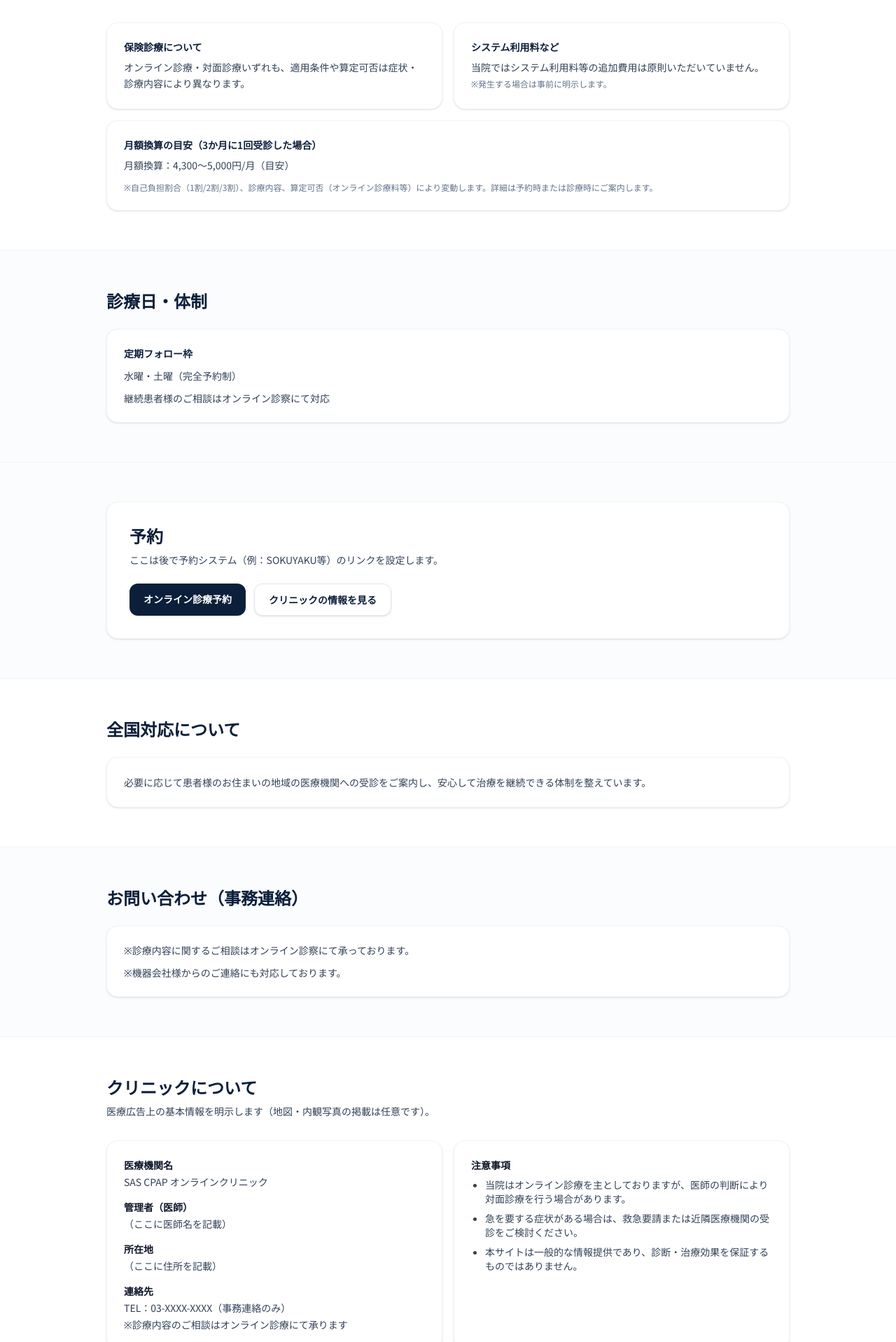
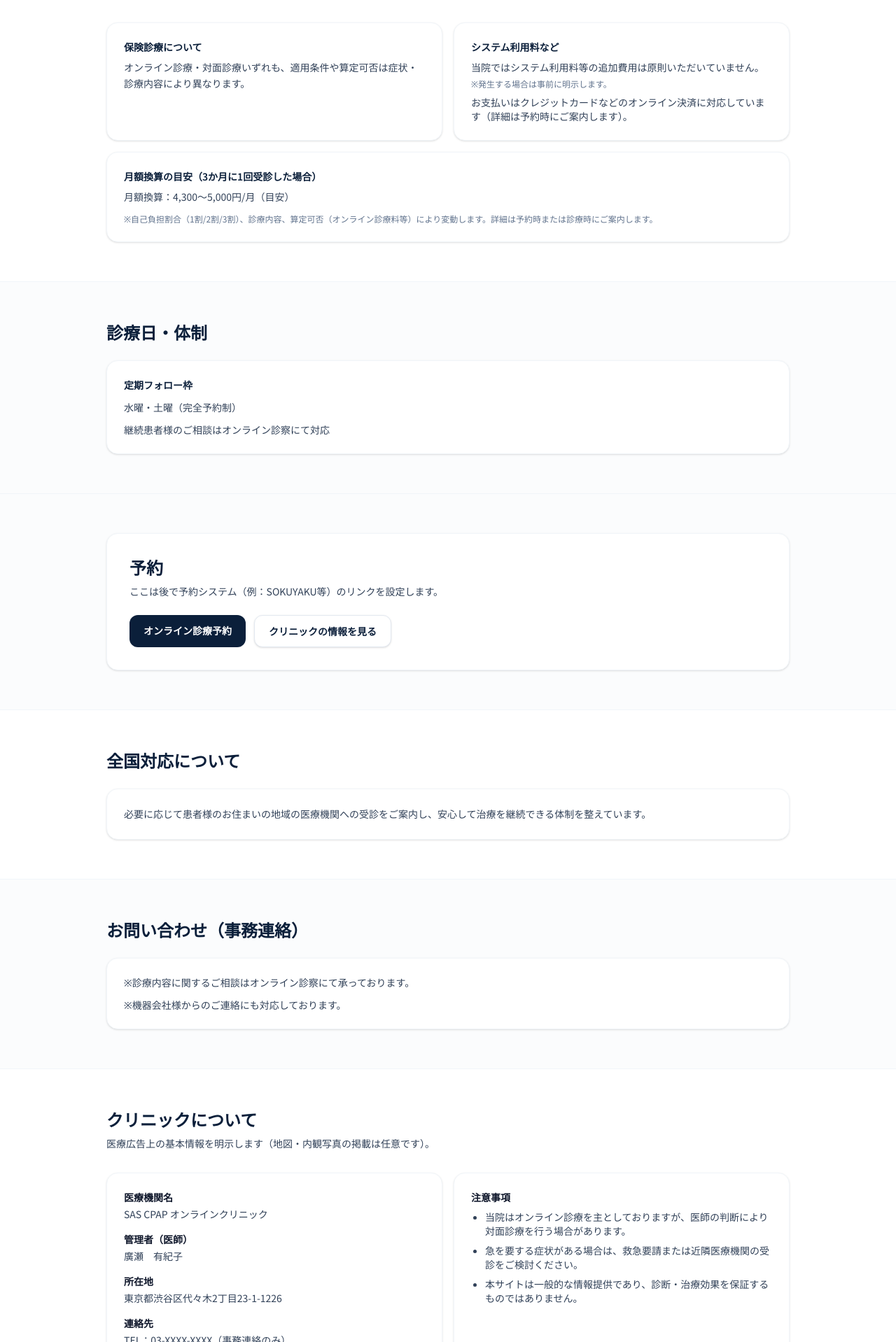
Before and after one commit to mandahan2002/sas-clinic-site, a Next.js app: page / in a window 1280 px wide. Shown: the part 3322-5240 px from the top of the page at 70% size. Built offline with nearby package versions, Linux system fonts and the light colour scheme.

Commit message:
Add payment information and update contact details on Home page for SAS CPAP online clinic, specifying online payment options and providing the name and address of the clinic's administrator for improved user clarity.

```diff
--- a/app/page.tsx
+++ b/app/page.tsx
@@ -348,6 +348,9 @@ export default function Home() {
                 当院ではシステム利用料等の追加費用は原則いただいていません。
                 <span className="block text-xs text-slate-500 mt-1">※発生する場合は事前に明示します。</span>
               </p>
+              <p className="mt-2 text-sm text-slate-700">
+                お支払いはクレジットカードなどのオンライン決済に対応しています（詳細は予約時にご案内します）。
+              </p>
             </div>
             <div className="rounded-2xl border border-slate-100 bg-white p-6 shadow-sm md:col-span-2">
               <div className="text-sm font-semibold text-[#0B1F3A]">月額換算の目安（3か月に1回受診した場合）</div>
@@ -441,10 +444,10 @@ export default function Home() {
               <div className="mt-1 text-slate-700">SAS CPAP オンラインクリニック</div>
 
               <div className="mt-4 font-semibold text-slate-900">管理者（医師）</div>
-              <div className="mt-1 text-slate-700">（ここに医師名を記載）</div>
+              <div className="mt-1 text-slate-700">廣瀬　有紀子</div>
 
               <div className="mt-4 font-semibold text-slate-900">所在地</div>
-              <div className="mt-1 text-slate-700">（ここに住所を記載）</div>
+              <div className="mt-1 text-slate-700">東京都渋谷区代々木2丁目23-1-1226</div>
 
               <div className="mt-4 font-semibold text-slate-900">連絡先</div>
               <div className="mt-1 text-sm text-slate-700">
```
